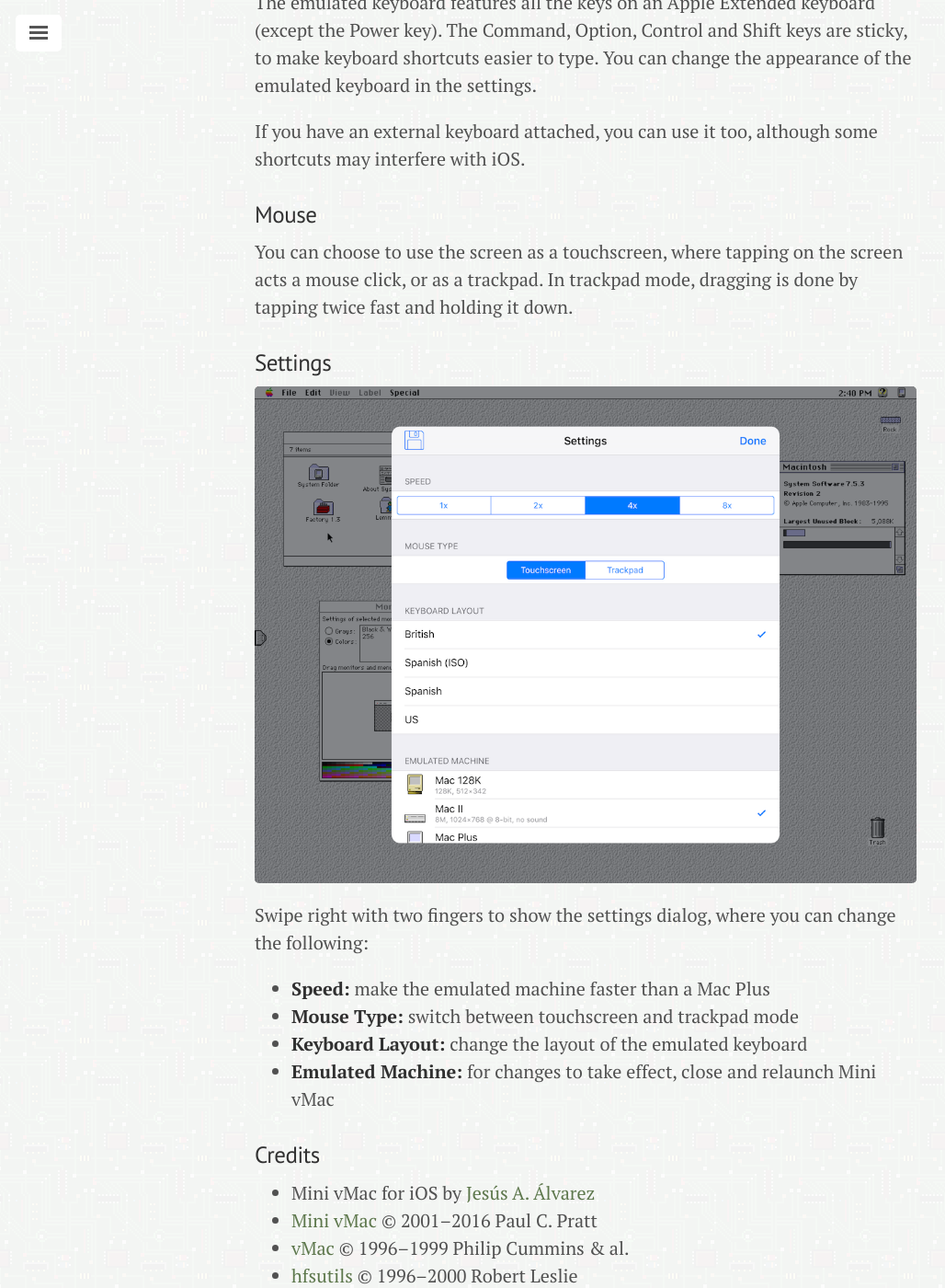
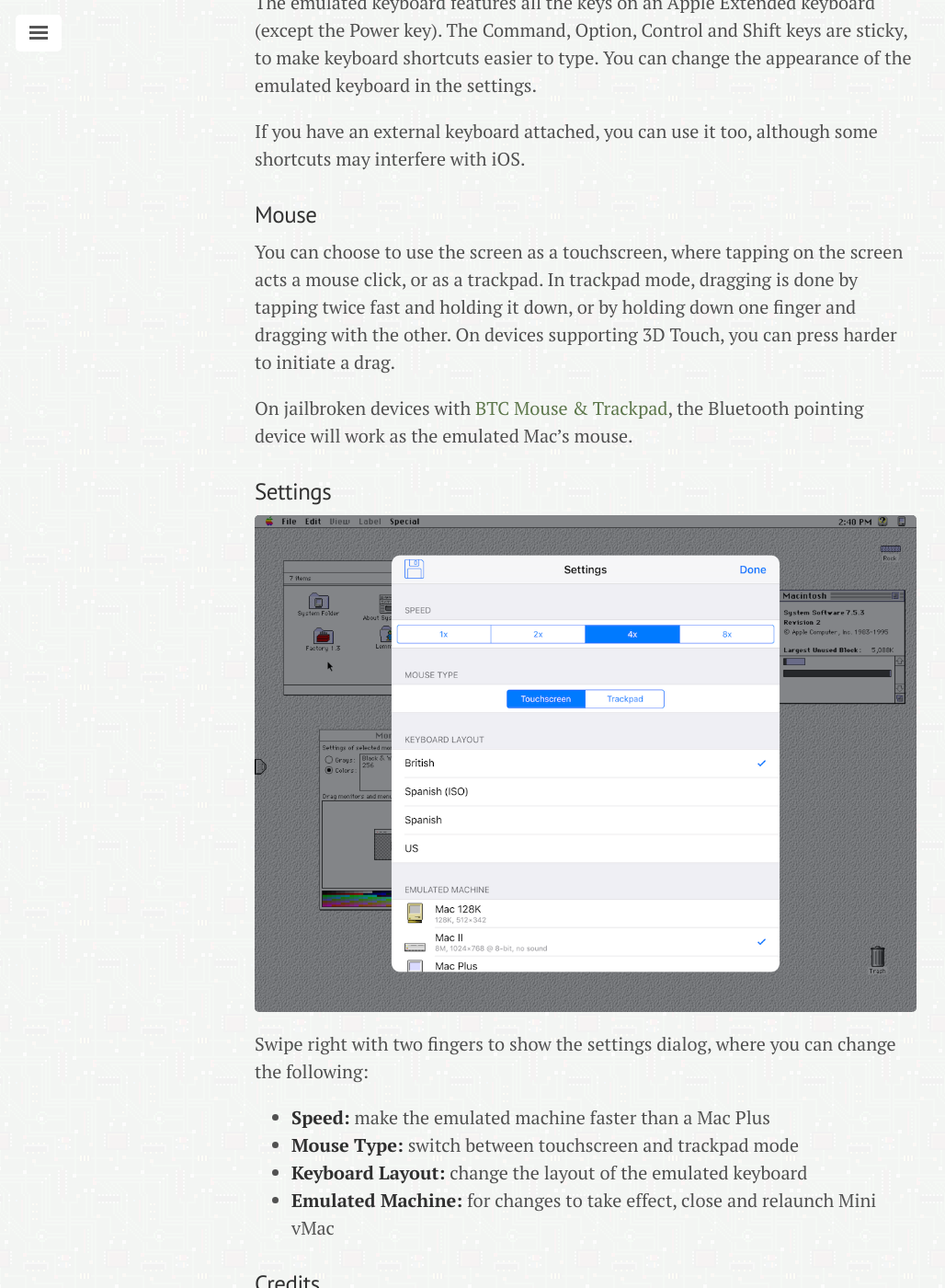
Before and after one commit to zydeco/zydeco.github.io, a Jekyll site: the page built from minivmac4ios.md, in a window 1280 px wide and 1400 px high, scrolled down 3817 px. Shown: the whole window at 92% size, without its empty margins (3-1031 px from the left). Built offline with Jekyll 4.4.1, drawn with Linux system fonts in a browser that asks for light colours; nearby versions of some CDN libraries; some of the changed text lies outside the part shown.

Commit message:
update Mini vMac page

```diff
--- a/minivmac4ios.md
+++ b/minivmac4ios.md
@@ -17,7 +17,7 @@
 * Emulates Mac Plus, Mac II or Mac 128K
 * Full simulated keyboard (including all Mac keys)
 * Full sound output
-* Uses external keyboard if available
+* Uses external keyboard and mouse if available
 * Regulable emulation speed
 * Easy(ish) to import/export disk images
 
@@ -78,9 +78,13 @@
 
 ### Mouse
 
-You can choose to use the screen as a touchscreen, where tapping on the screen
-acts a mouse click, or as a trackpad. In trackpad mode, dragging is done by
-tapping twice fast and holding it down.
+You can choose to use the screen as a touchscreen, where tapping on the screen acts a mouse
+click, or as a trackpad. In trackpad mode, dragging is done by tapping twice fast and holding
+it down, or by holding down one finger and dragging with the other. On devices supporting 3D
+Touch, you can press harder to initiate a drag.
+
+On jailbroken devices with [BTC Mouse & Trackpad](http://www.ringwald.ch/cydia/mouse/), the
+Bluetooth pointing device will work as the emulated Mac's mouse.
 
 ### Settings
 
@@ -102,6 +106,25 @@
 * [hfsutils](http://www.mars.org/home/rob/proj/hfs/) © 1996–2000 Robert Leslie
 
 ## Version History
+
+#### 2.2.3 - 4<sup>th</sup> December 2016
+
+* Don't play sound through internal speaker when muted
+* Fixed bug finding document folder on some versions iOS when jailbroken
+* Support bluetooth mice and trackpad on jailbroken devices with [BTC Mouse & Trackpad](http://www.ringwald.ch/cydia/mouse/)
+
+#### 2.2.2 - 19<sup>th</sup> November 2016
+
+* Enhanced trackpad mode:
+  * Added multi-touch dragging
+  * Support force touch where available
+* Fixed app icon not showing up on jailbroken devices
+
+#### 2.2.1 - 15<sup>th</sup> July 2016
+
+* Show button to restart after shutdown
+* Load disk icons in background
+* Fixed crash on Mac II with touchscreen mode
 
 #### 2.2 - 28<sup>th</sup> June 2016
 
```
